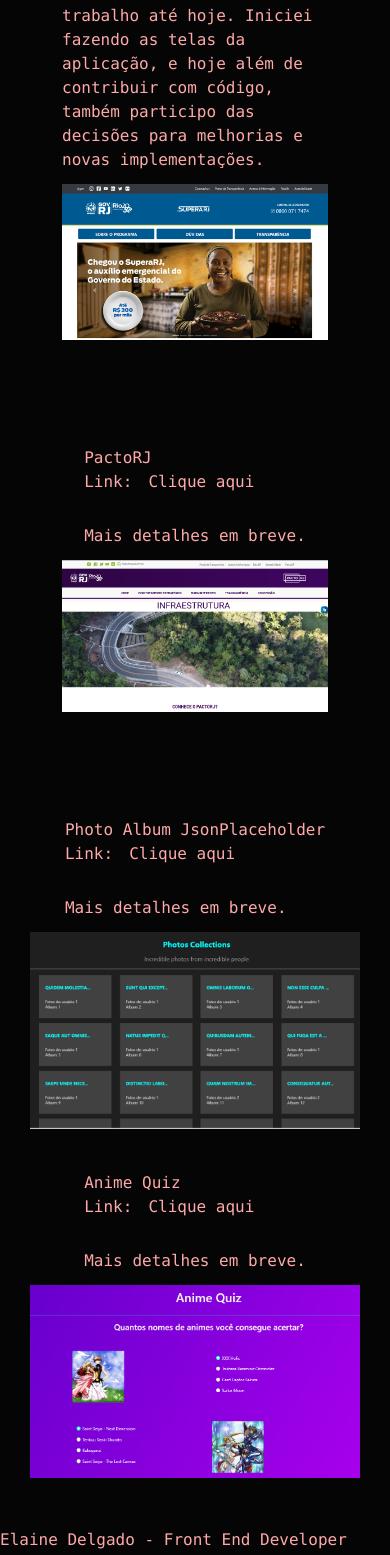
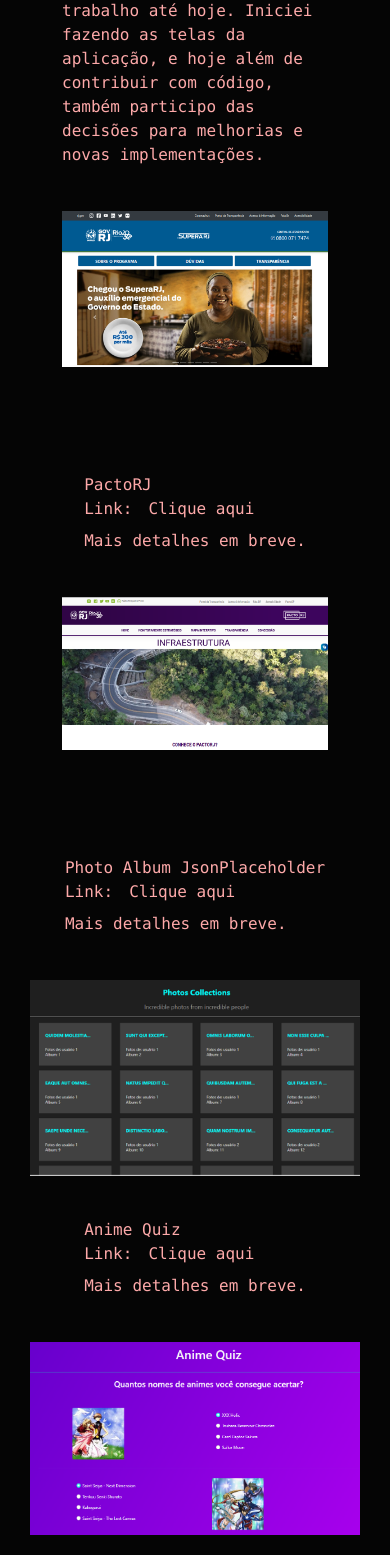
Before and after one commit to ElaineDelgado/portifa, a React (Create React App) app: page /Portifa in a window 390 px wide. Shown: the part 441-1996 px from the top of the page. Built offline with nearby package versions, Linux system fonts and the light colour scheme.

Commit message:
implementando Tailwindcss

```diff
--- a/src/App.css
+++ b/src/App.css
@@ -2,7 +2,6 @@
   text-align: center;
   display: flex;
   flex-direction: column;
-  justify-content: space-between;
 }
 
 h1 {
@@ -11,9 +10,6 @@ h1 {
   letter-spacing: 2px;
 }
 
-.main-title {
-  margin-top: 26px;
-}
 
 h2 {
   font-weight: 500;
@@ -28,4 +24,7 @@ ul li a, p {
   .main-container {
     padding-inline: 30px;
   }
+  .main-title {
+    font-size: 1.8rem;
+  }
 }
--- a/src/components/Footer.tsx
+++ b/src/components/Footer.tsx
@@ -1,8 +1,6 @@
-import '../styles/Footer.css'
-
 const Footer = () => {
   return (
-    <footer>
+    <footer className="flex justify-center mt-32">
       <p>Elaine Delgado - Front End Developer 2022</p>
     </footer>
   )
--- a/src/components/Navbar.tsx
+++ b/src/components/Navbar.tsx
@@ -3,7 +3,7 @@ import '../styles/Navbar.css'
 
 const Navbar = () => {
   return (
-    <nav>
+    <nav className="mb-12 lg:mb-24 justify-center flex lg:justify-end">
     <ul>
         <li>&#47;* <Link to="/">Home </Link> </li>
         <li> <Link to="/Info">Info </Link> </li>
--- a/src/data/skills.ts
+++ b/src/data/skills.ts
@@ -21,7 +21,7 @@ export const skillspl = [
   },
   {
     experience: '1-2 anos de experiência',
-    name: "GITHUB",
+    name: "Github",
   },
 ]
 
--- a/src/index.css
+++ b/src/index.css
@@ -9,6 +9,7 @@ html {
 
 div#root {
   min-height: 100vh;
+  width: 100%;
 }
 
 body {
--- a/src/pages/Info.tsx
+++ b/src/pages/Info.tsx
@@ -24,7 +24,7 @@ const Info = () => {
       <div className="info-skills">
           <InfoCards />
       </div>
-      <aside>
+      <aside className="mb-8 lg:mb-16">
         <p className="quote">"Se você acredita que pode, ou que não pode, de qualquer maneira você está certo."</p>
         <span className="author">Henry Ford</span>
       </aside>
--- a/src/pages/Portifa.tsx
+++ b/src/pages/Portifa.tsx
@@ -17,13 +17,13 @@ const Portifa = () => {
               <section  className=" img-section">
                 <img src={item.image} alt={item.title} />
               </section>
-              <section className="details-text py-3">
+              <section className="details-text py-3 mb-8 lg:mb-0">
                 <h3>{item.title}</h3>
                 <div className="linkToProject">
                   <p>Link:</p>
                   <a href={item.url} target="_blank" rel="noreferrer">Clique aqui</a>
                 </div>
-                <p>{item.description}</p>
+                <p className="mt-2">{item.description}</p>
               </section>
             </div>
           ))}
@@ -35,13 +35,13 @@ const Portifa = () => {
               <section  className=" img-section">
                 <img src={item.image} alt={item.title} />
               </section>
-              <section className="details-text py-3">
+              <section className="details-text py-3 mb-8 lg:mb-0">
                 <h3>{item.title}</h3>
                 <div className="linkToProject">
                   <p>Link:</p>
                   <a href={item.url} target="_blank" rel="noreferrer">Clique aqui</a>
                 </div>
-                <p>{item.description}</p>
+                <p className="mt-2">{item.description}</p>
               </section>
             </div>
           ))}
--- a/src/styles/Footer.css
+++ /dev/null
@@ -1,5 +0,0 @@
-footer {
-  display: flex;
-  justify-content: center;
-  padding: 20px 0 5px 0;
-}
--- a/src/styles/Home.css
+++ b/src/styles/Home.css
@@ -1,11 +1,8 @@
-
 header.apresentacao {
   display: flex;
   flex-direction: column;
   align-content: center;
   justify-content: center;
-  min-height: 65vh;
-  margin: 40px auto;
 }
 
 .sakura-logo {
--- a/src/styles/Navbar.css
+++ b/src/styles/Navbar.css
@@ -1,9 +1,3 @@
-
-nav {
-  display: flex;
-  justify-content: flex-end;
-}
-
 ul {
   display: flex;
   flex-wrap: wrap;
--- a/src/styles/Portifa.css
+++ b/src/styles/Portifa.css
@@ -4,10 +4,6 @@
   flex-direction: column;
   align-items: center;
   justify-content: space-between;
-}
-
-.portifa-section p:not(.linkToProject p) {
-  margin-top: 30px;
 }
 
 .works-cards-container {
```
